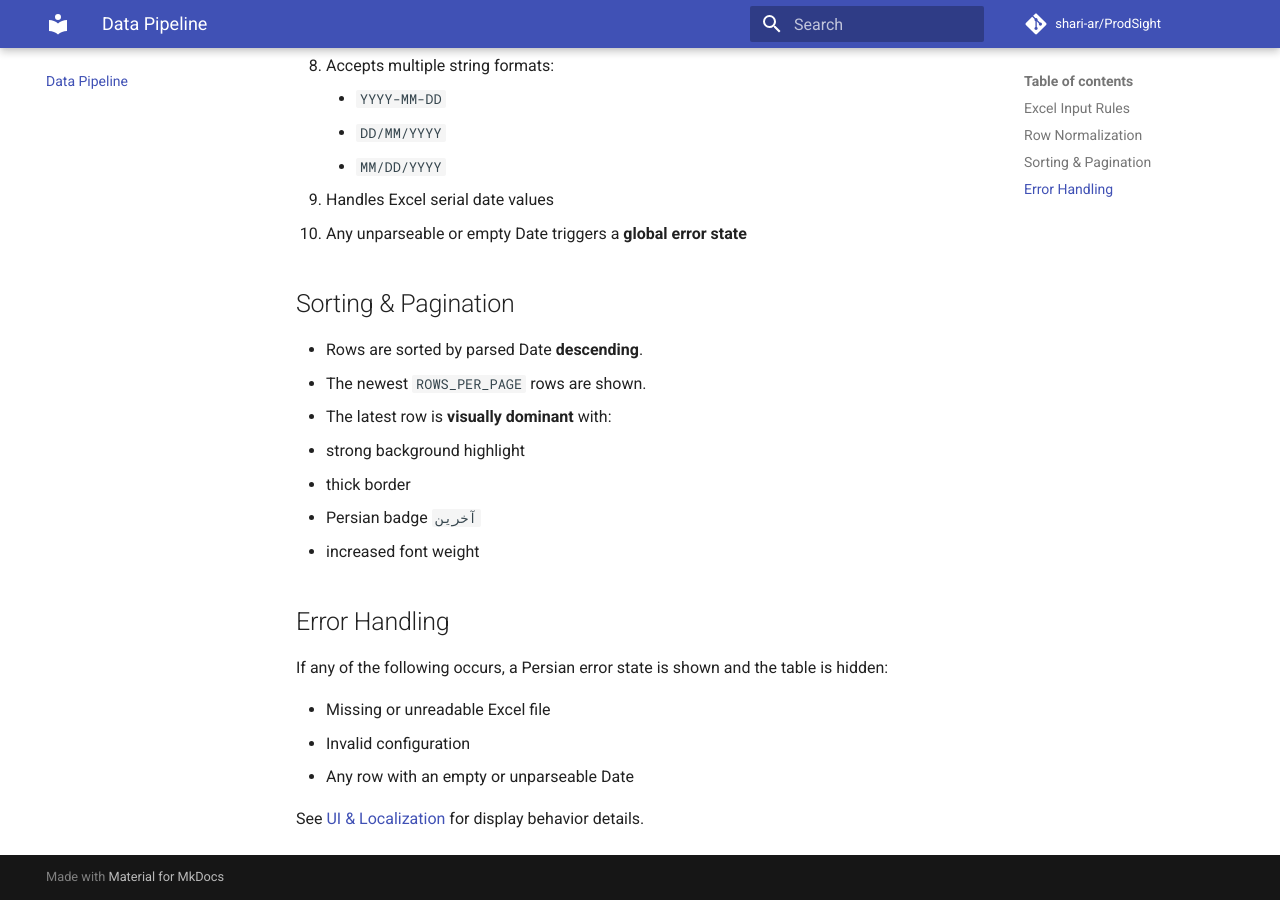
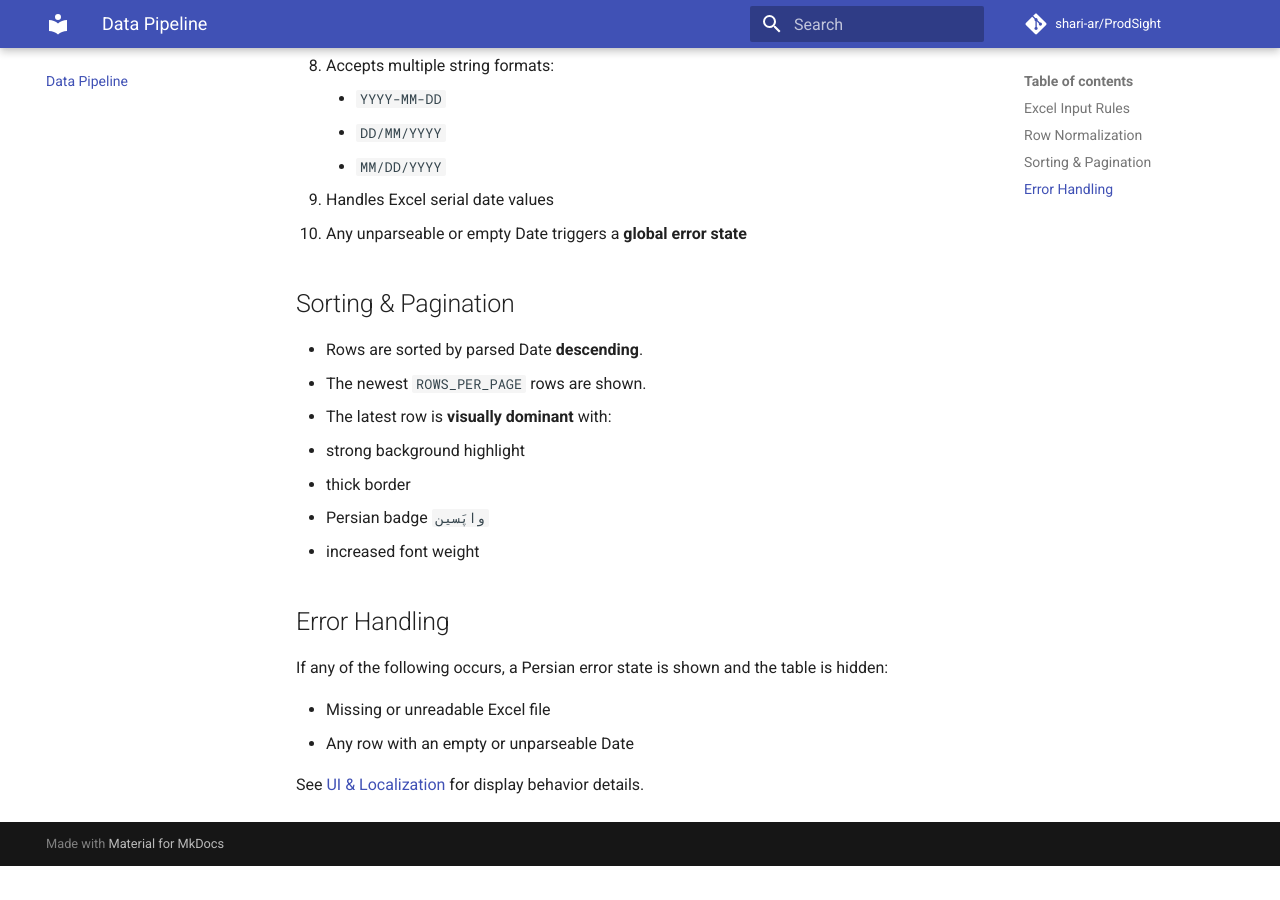
Before and after one commit to shari-ar/ProdSight, an MkDocs documentation site: the page built from docs/data-handling.md, in a window 1280 px wide and 900 px high, scrolled down 744 px. Built offline with MkDocs 1.6.1 and Material for MkDocs 9.7.7, drawn with Linux system fonts in a browser that asks for light colours; comment, search, counter and statistics services are not loaded; after the commit the page ends 1610 px from its top, so only the background shows below that.

Commit message:
Update data-handling.md

```diff
--- a/docs/data-handling.md
+++ b/docs/data-handling.md
@@ -32,7 +32,7 @@ This document describes how Excel data is read, validated, normalized, and prese
 - The latest row is **visually dominant** with:
   - strong background highlight
   - thick border
-  - Persian badge `آخرین`
+  - Persian badge `واپَسین`
   - increased font weight
 
 ## Error Handling
@@ -40,7 +40,6 @@ This document describes how Excel data is read, validated, normalized, and prese
 If any of the following occurs, a Persian error state is shown and the table is hidden:
 
 - Missing or unreadable Excel file
-- Invalid configuration
 - Any row with an empty or unparseable Date
 
 See [UI & Localization](./ui-and-i18n.md) for display behavior details.
```
